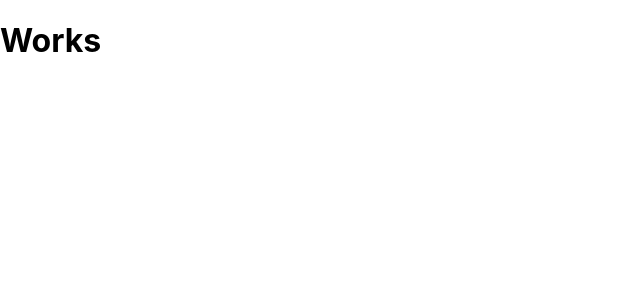
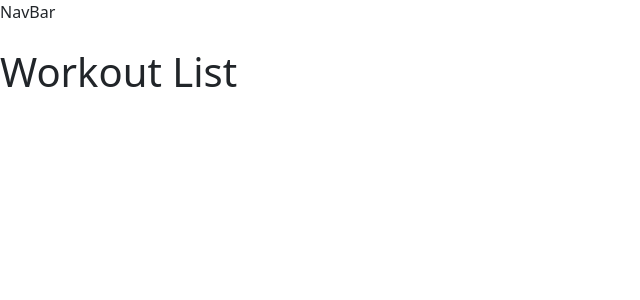
Before and after one commit to damjanh/workout-frontend, a React (Create React App) app: page / in a window 1280 px wide. Shown: the top 300 px of the page, without its empty margins (0-640 px from the left). Built offline with nearby package versions, Linux system fonts and the light colour scheme.

Commit message:
Set up React Router

```diff
--- a/package.json
+++ b/package.json
@@ -9,6 +9,7 @@
     "bootstrap": "^5.1.3",
     "react": "^18.2.0",
     "react-dom": "^18.2.0",
+    "react-router-dom": "^6.3.0",
     "react-scripts": "5.0.1",
     "web-vitals": "^2.1.4"
   },
--- a/src/App.js
+++ b/src/App.js
@@ -1,8 +1,17 @@
+import { BrowserRouter as Router, Route, Routes } from "react-router-dom";
+import "bootstrap/dist/css/bootstrap.min.css";
+import NavBar from "./components/NavBar";
+import WorkoutList from "./components/WorkoutList";
+
 function App() {
   return (
-    <div className="App">
-      <h1>Works</h1>
-    </div>
+    <Router>
+      <NavBar />
+      <br/>
+      <Routes>
+        <Route path="/" element={<WorkoutList/>} />
+      </Routes>
+    </Router>
   );
 }
 
--- /dev/null
+++ b/src/components/NavBar.js
@@ -0,0 +1,7 @@
+const NavBar = () => {
+  return (
+    <div>NavBar</div>
+  )
+}
+
+export default NavBar
--- /dev/null
+++ b/src/components/WorkoutList.js
@@ -0,0 +1,9 @@
+const WorkoutList = () => {
+  return (
+    <div>
+      <h1>Workout List</h1>
+    </div>
+  )
+}
+
+export default WorkoutList
```
Also changed, not shown: 1 other file (tests, documents, lock files or other folders).
